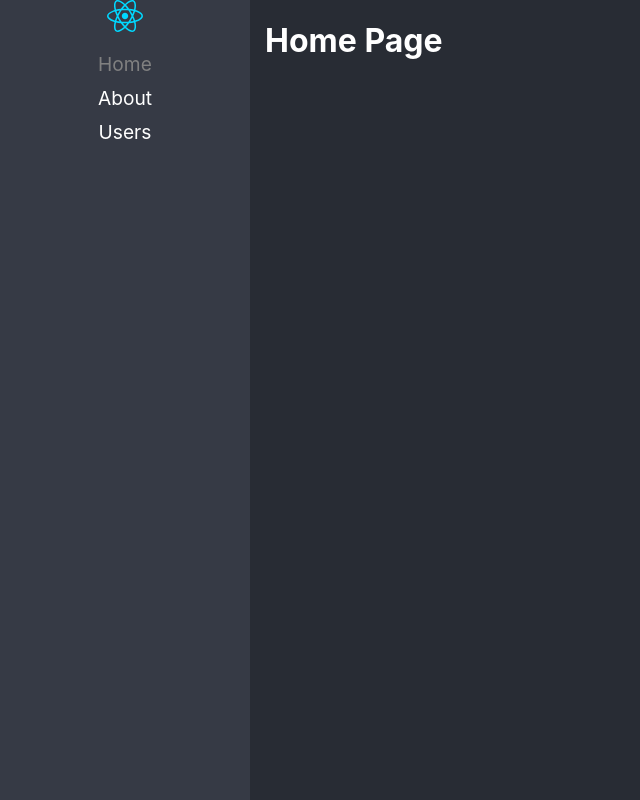
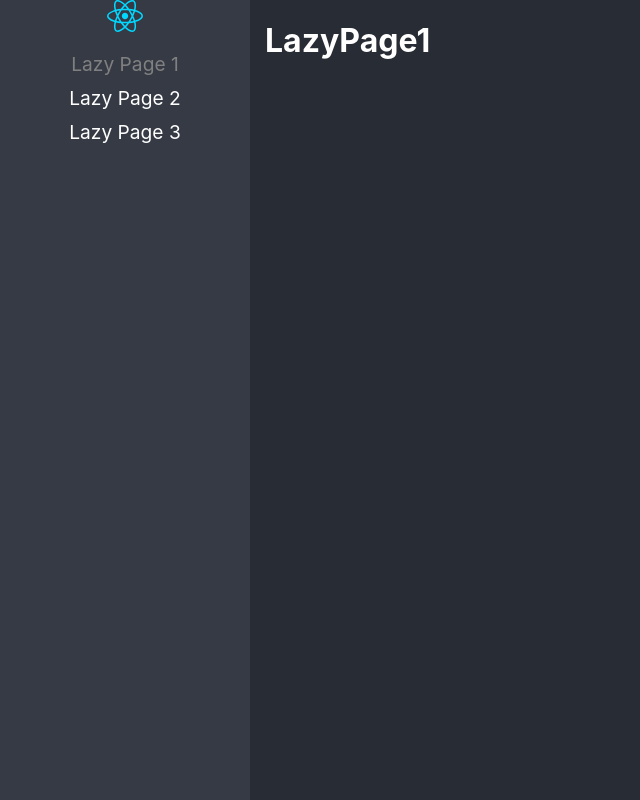
Before and after one commit to HugoLebredo/react-adv, a React (Vite) app: page /lazy1 in a window 1280 px wide. Before the commit this address led to /home. Shown: the whole page, without its empty margins (0-640 px from the left). Built offline with nearby package versions, Linux system fonts and the light colour scheme.

Commit message:
componentes lazy creados 💤

```diff
--- /dev/null
+++ b/src/01-lazyload/pages/LazyPage1.tsx
@@ -0,0 +1,6 @@
+
+export const LazyPage1 = () => {
+    return (
+      <h1>LazyPage1</h1>
+    )
+  }
--- /dev/null
+++ b/src/01-lazyload/pages/LazyPage2.tsx
@@ -0,0 +1,5 @@
+export const LazyPage2 = () => {
+  return (
+    <h1>LazyPage2</h1>
+  )
+}
--- /dev/null
+++ b/src/01-lazyload/pages/LazyPage3.tsx
@@ -0,0 +1,5 @@
+export const LazyPage3 = () => {
+    return (
+      <h1>LazyPage3</h1>
+    )
+  }
--- /dev/null
+++ b/src/01-lazyload/pages/index.ts
@@ -0,0 +1,3 @@
+export {LazyPage1} from './LazyPage1';
+export {LazyPage2} from './LazyPage2';
+export {LazyPage3} from './LazyPage3';
--- a/src/App.tsx
+++ b/src/App.tsx
@@ -5,4 +5,4 @@
     <>
         <Navigation/>
     </>)
-    }
+}
--- a/src/routes/Navigation.tsx
+++ b/src/routes/Navigation.tsx
@@ -1,4 +1,5 @@
 import { BrowserRouter, NavLink, Routes, Route, Navigate } from "react-router-dom";
+import { LazyPage1, LazyPage2, LazyPage3 } from "../01-lazyload/pages";
 
 import logo from '../assets/react.svg'
 
@@ -10,22 +11,22 @@
                 <img src={ logo } alt="React Logo" />
                 <ul>
                     <li>
-                        <NavLink to="/home" className = {({isActive}) => isActive ? 'nav-active': ''} >Home</NavLink>
+                        <NavLink to="/lazy1" className = {({isActive}) => isActive ? 'nav-active': ''}>Lazy Page 1</NavLink>
                     </li>
                     <li>
-                        <NavLink to="/about" className = {({isActive}) => isActive ? 'nav-active': ''}>About</NavLink>
+                        <NavLink to="/lazy2" className = {({isActive}) => isActive ? 'nav-active': ''}>Lazy Page 2</NavLink>
                     </li>
                     <li>
-                        <NavLink to="/users" className = {({isActive}) => isActive ? 'nav-active': ''}>Users</NavLink>
+                        <NavLink to="/lazy3" className = {({isActive}) => isActive ? 'nav-active': ''}>Lazy Page 3</NavLink>
                     </li>
                 </ul>
             </nav>
         <Routes>
-            <Route path="/home" element={<h1>Home Page</h1>}/>
-            <Route path="about" element={<h1>About Page</h1>}/>
-            <Route path="users" element={<h1>Users Page</h1>}/>
+            <Route path="lazy1" element={<LazyPage1/>}/>
+            <Route path="lazy2" element={<LazyPage2/>}/>
+            <Route path="lazy3" element={<LazyPage3/>}/>
 
-            <Route path="/*" element={<Navigate to="/home" replace />}/>
+            <Route path="/*" element={<Navigate to="/lazy1" replace />}/>
         </Routes>
         </div>
     </BrowserRouter>
```
